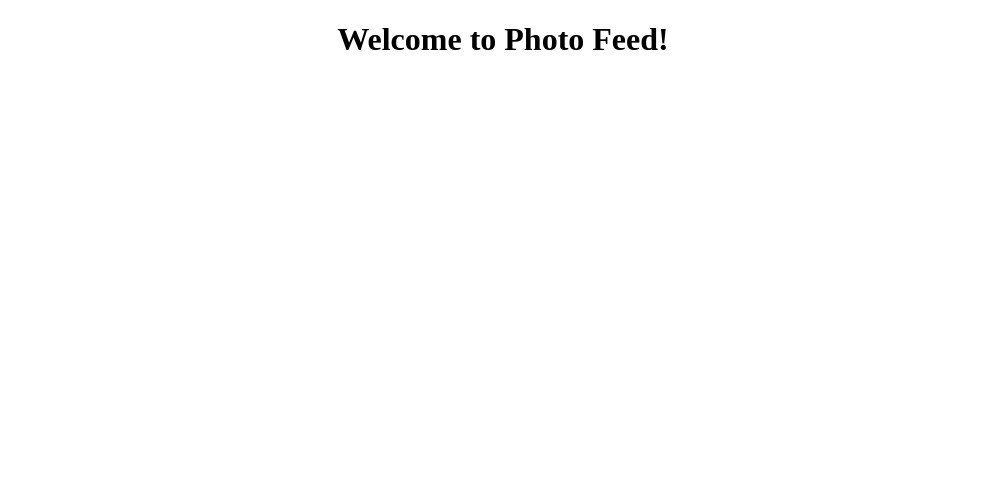
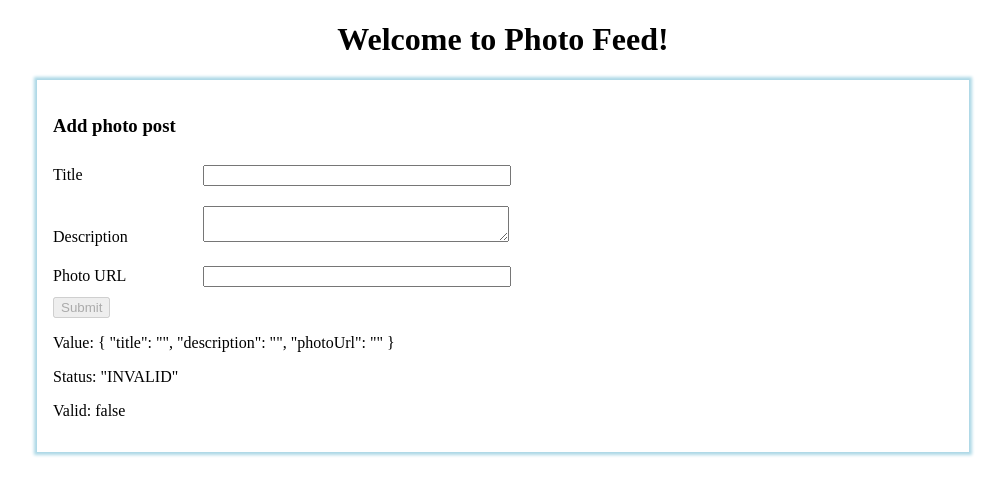
Before and after one commit to alexey-kozlenkov/photo-feed, an Angular app: page / in a window 1280 px wide. Shown: the top 496 px of the page, without its empty margins (137-1142 px from the left). Built offline with nearby package versions, Linux system fonts and the light colour scheme; no server answers.

Commit message:
Add template driven form with submit

```diff
--- a/src/app/app.component.html
+++ b/src/app/app.component.html
@@ -5,4 +5,5 @@
   </h1>
 </div>
 
-<pf-feed></pf-feed>
+<!-- <pf-feed></pf-feed> -->
+<pf-photo-post-form-template></pf-photo-post-form-template>
--- /dev/null
+++ b/src/app/photo-post-form/template/photo-post-form-template.component.html
@@ -0,0 +1,26 @@
+<form #form="ngForm" (ngSubmit)="onSubmit(form.value)" class="photo-post-form">
+  <h3>Add photo post</h3>
+
+  <div class="form-field">
+    <label>Title</label>
+    <input type="text" ngModel name="title" required/>
+  </div>
+
+  <div class="form-field">
+    <label>Description</label>
+    <textarea ngModel name="description"></textarea>
+  </div>
+
+  <div class="form-field">
+    <label>Photo URL</label>
+    <input type="text" ngModel name="photoUrl" />
+  </div>
+
+  <button type="submit" [disabled]="!form.valid">Submit</button>
+
+  <div>
+    <p>Value: {{ form.value | json }}</p>
+    <p>Status: {{ form.status | json }}</p>
+    <p>Valid: {{ form.valid | json }}</p>
+  </div>
+</form>
--- /dev/null
+++ b/src/app/photo-post-form/template/photo-post-form-template.component.scss
@@ -0,0 +1,21 @@
+.photo-post-form {
+  max-width: 900px;
+  width: 75%;
+  padding: 1rem;
+  box-shadow: 0 0 3px 3px lightblue;
+
+  margin: 0 auto;
+
+  .form-field {
+    padding: 10px 0;
+
+    > label {
+      display: inline-block;
+      width: 150px;
+    }
+
+    > input, >  textarea {
+      width: 300px;
+    }
+  }
+}
--- /dev/null
+++ b/src/app/photo-post-form/template/photo-post-form-template.component.ts
@@ -0,0 +1,28 @@
+import { Component, OnInit } from '@angular/core';
+import { HttpClient } from '@angular/common/http';
+import { PhotoPost } from '../../types';
+import { switchMapTo } from 'rxjs/operators';
+
+
+@Component({
+  selector: 'pf-photo-post-form-template',
+  templateUrl: './photo-post-form-template.component.html',
+  styleUrls: ['./photo-post-form-template.component.scss']
+})
+export class PhotoPostTemplateFormComponent implements OnInit {
+  constructor(private httpClient: HttpClient) { }
+
+  ngOnInit(): void { }
+
+  onSubmit(data: Partial<PhotoPost>) {
+    this.httpClient.post(
+      `http://my-json-server.typicode.com/alexey-kozlenkov/photo-feed/posts`,
+      {
+        ...data,
+        liked: false,
+        author: 'John Doe',
+        createdAt: Date.now()
+      }
+    ).subscribe(console.log);
+  }
+}
```
Also changed, not shown: src/app/app.module.ts (+7 -2 lines).
